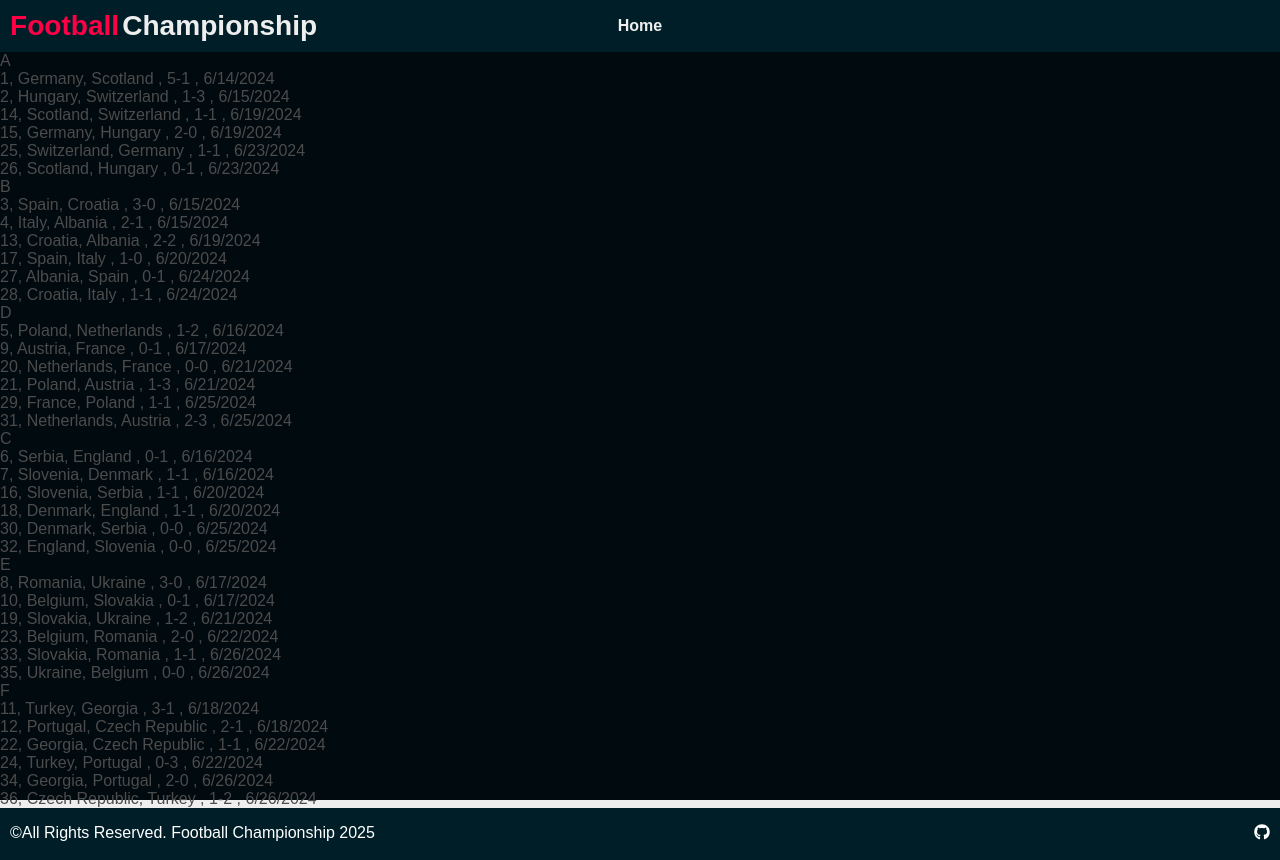
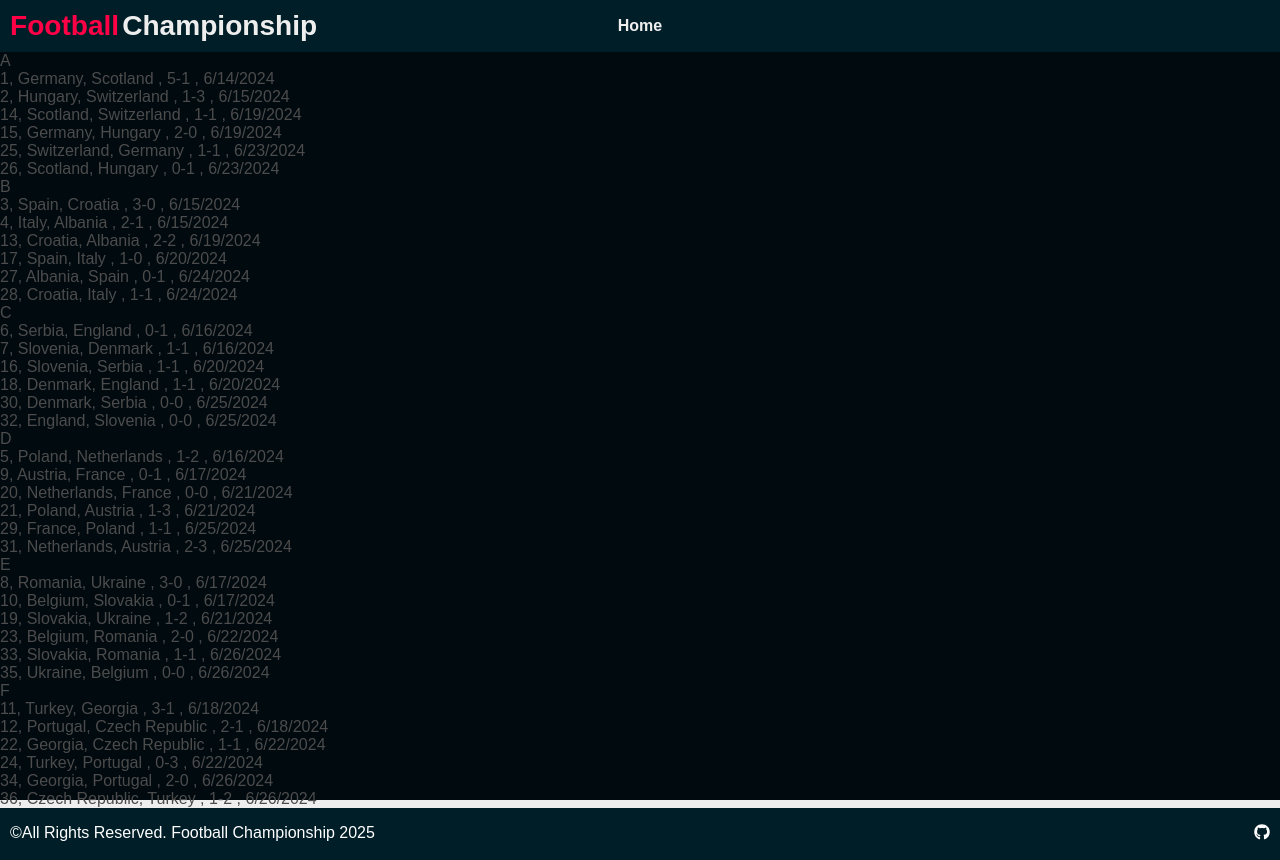
Before and after one commit to nikolai-dimitrov/Football-Tournament, a React (Vite) app in the folder Football-Tournament/: page / in a window 1280 px wide. Built offline with nearby package versions, Linux system fonts and the light colour scheme.

Commit message:
refactor: sort groups stage schema by group name
Instead of converting matchesGroupStageSchema from object to array with nested arrays in home page, did it in TournamentContext and sort the matrix by group name

```diff
--- a/Football-Tournament/src/components/Home/Home.jsx
+++ b/Football-Tournament/src/components/Home/Home.jsx
@@ -2,10 +2,11 @@ import { useContext } from "react"
 import { TournamentContext } from "../../contexts/TournamentContext"
 export const Home = () => {
     const { matchesGroupStageSchema, matchesPlayedAfterGroups, teams } = useContext(TournamentContext);
-
+    // console.log(Object.entries(matchesGroupStageSchema).sort((a, b) => a[0].localeCompare(b[0])))
+    console.log(matchesGroupStageSchema)
     return (
         <div>
-            {Object.entries(matchesGroupStageSchema)?.map(([matchGroupName, groupMatchesArray], index) => {
+            {matchesGroupStageSchema?.map(([matchGroupName, groupMatchesArray], index) => {
                 return (
                     <div key={index}>
                         {matchGroupName}
--- a/Football-Tournament/src/contexts/TournamentContext.jsx
+++ b/Football-Tournament/src/contexts/TournamentContext.jsx
@@ -7,7 +7,7 @@ export const TournamentProvider = ({ children }) => {
     const [teams, setTeams] = useState([]);
     const [records, setRecords] = useState([]);
     const [matches, setMatches] = useState([]);
-    const [matchesGroupStageSchema, setMatchesGroupStageSchema] = useState({});
+    const [matchesGroupStageSchema, setMatchesGroupStageSchema] = useState([]);
     const [matchesPlayedAfterGroups, setMatchesPlayedAfterGroups] = useState([]);
 
     useEffect(() => {
@@ -22,8 +22,8 @@ export const TournamentProvider = ({ children }) => {
                 tempTeamsObject[el.ID] = [el.Name, el.Group]
             });
 
-            const tempMatchesGroupStageSchema = {};
-            const tempMatchesPlayedAfterGroups = [];
+            let tempMatchesGroupStageSchema = {};
+            let tempMatchesPlayedAfterGroups = [];
 
             // Iterate all matches and set ATeamName = Team Name and same operation for BTeamName = Team Name and set a group where match is played
             matchesData.forEach((currentMatch) => {
@@ -51,6 +51,9 @@ export const TournamentProvider = ({ children }) => {
                 }
             });
 
+            // Create array with nested arrays and sort them by group name which is in nested arrays at index 0 from A -> F
+            tempMatchesGroupStageSchema = Object.entries(tempMatchesGroupStageSchema).sort((a, b) => a[0].localeCompare(b[0]));
+
             setTeams(teamsData);
             setMatchesGroupStageSchema(tempMatchesGroupStageSchema);
             setMatchesPlayedAfterGroups(tempMatchesPlayedAfterGroups);
```
